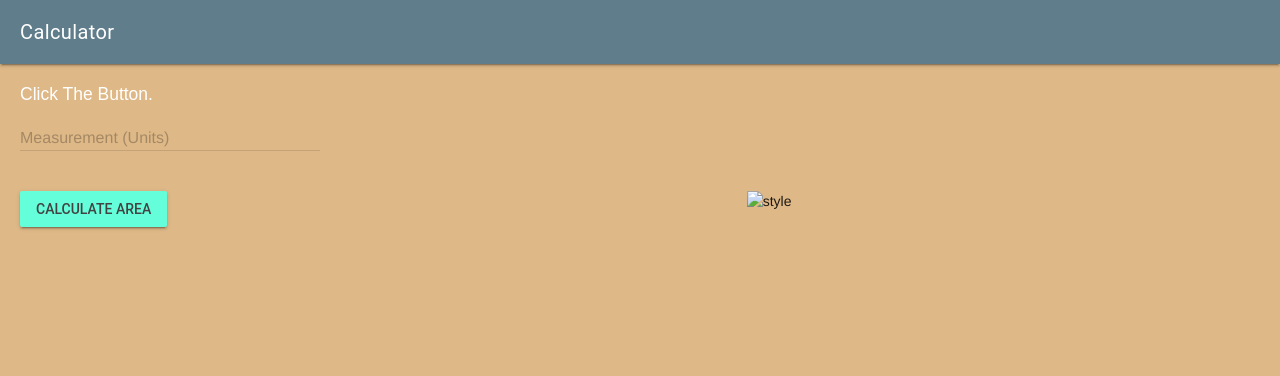
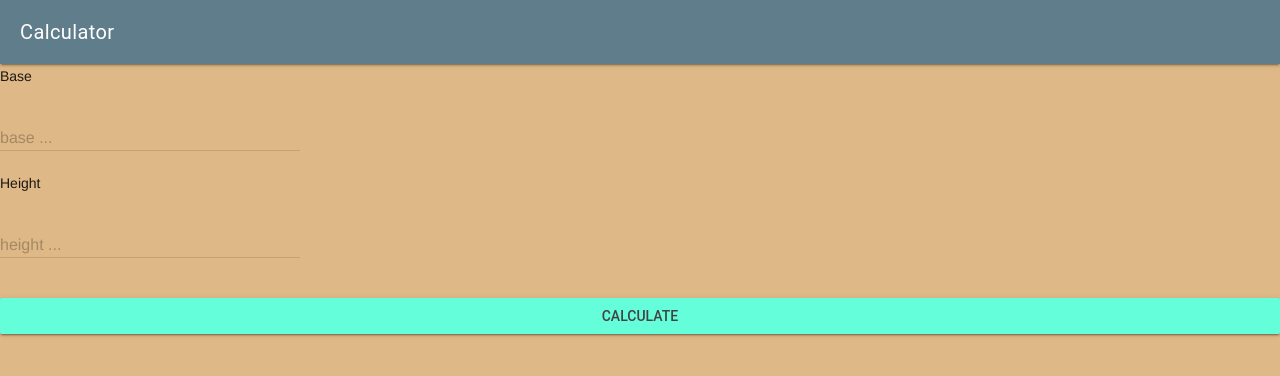
Before and after one commit to MTHS-ICS2O-2-2022/ICS2O-Unit-2-05-Lucas-Osmond, a plain HTML site: page index.html in a window 1280 px wide. Drawn offline with nearby package versions, Linux system fonts and the light colour scheme.

Commit message:
added calculator

```diff
--- a/index.html
+++ b/index.html
@@ -19,7 +19,7 @@
     <link rel="icon" type="image/png" sizes="32x32" href="favicon-32x32.png" />
     <link rel="icon" type="image/png" sizes="16x16" href="favicon-16x16.png" />
     <link rel="manifest" href="site.webmanifest" />
-    <title class="mdl-layout-header">Area Of Shapes</title>
+    <title class="mdl-layout-header">Salary Program, with JS</title>
   </head>
   <body>
     <script defer src="https://code.getmdl.io/1.3.0/material.min.js"></script>
@@ -30,31 +30,35 @@
           <span class="mdl-layout-title">Calculator</span>
         </div>
       </header>
-      <main class="mdl-layout__content">
-        <div class="page-content">Click The Button.</div>
-        <!-- Numeric Textfield with Floating Label -->
+        <!-- Simple Textfield -->
         <form action="#">
-          <div class="mdl-textfield mdl-js-textfield mdl-textfield--floating-label">
-            <input
-              class="mdl-textfield__input"
-              type="text"
-              pattern="-?[0-9]*(\.[0-9]+)?"
-              id="sample4"
-            />
-            <label class="mdl-textfield__label" for="sample4">Measurement (Units)</label>
+          <p>Base</p>
+          <div class="mdl-textfield mdl-js-textfield">
+            <input class="mdl-textfield__input" type="text" pattern="-?[0-9]*(\.[0-9]+)?" id="base-of-triangle" />
+            <label class="mdl-textfield__label" for="base-of-triangle">base ...</label>
+            <span class="mdl-textfield__error">Input is not a number!</span>
+          </div>
+        </form>
+        <!-- Numeric Textfield -->
+        <form action="#">
+          <p>Height</p>
+          <div class="mdl-textfield mdl-js-textfield">
+            <input class="mdl-textfield__input" type="text" pattern="-?[0-9]*(\.[0-9]+)?" id="height-of-triangle" />
+            <label class="mdl-textfield__label" for="height-of-triangle">height ...</label>
             <span class="mdl-textfield__error">Input is not a number!</span>
           </div>
         </form>
         <br />
-        <!-- Coloured raised Button -->
-        <button
-          class="mdl-button mdl-js-button mdl-button--raised mdl-js-ripple-effect mdl-button--accent"
-          onclick="myButtonClicked()"
-        >
-          Calculate Area
+        <!-- Raised button with ripple -->
+        <button class="mdl-button mdl-js-button mdl-button--raised mdl-js-ripple-effect mdl-button--accent"
+          onclick="calculate()">
+          Calculate
         </button>
-        <img src="./images/millie.jpg" alt="style" class="food" />
-      </main>
-    </div>
-  </body>
-</html>
+        <br />
+        <div id="answers">
+          <div id="area"></div>
+        </div>
+        </main>
+        </div>
+        </body>
+        </html>
```
